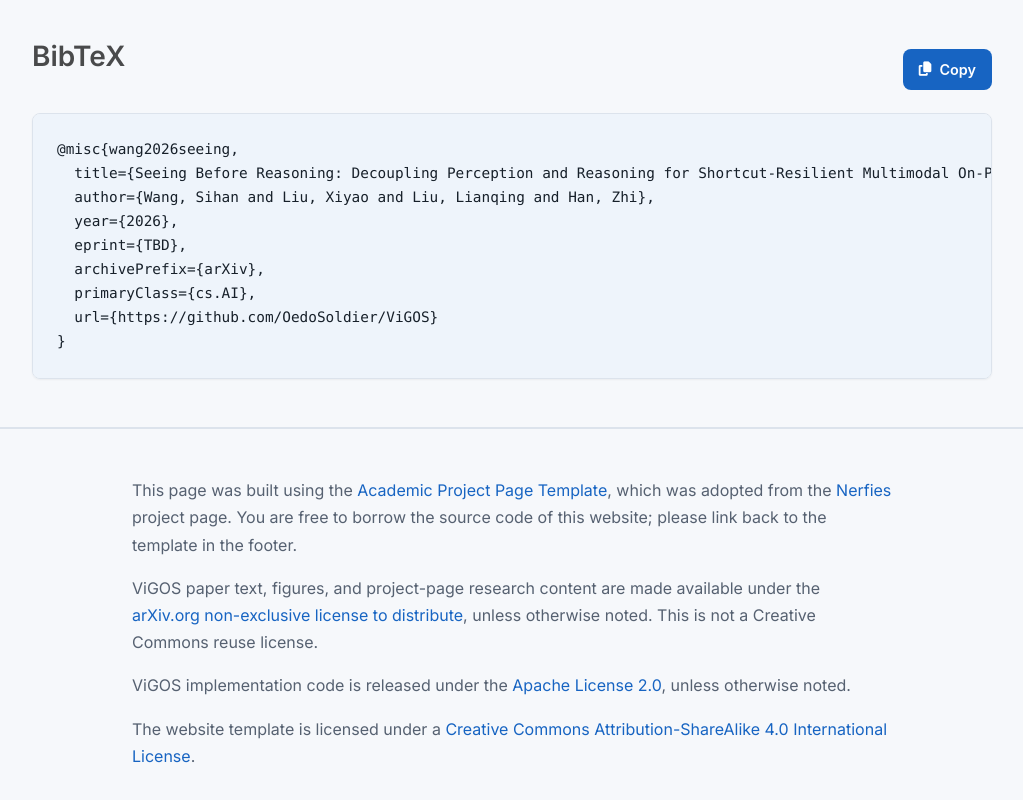
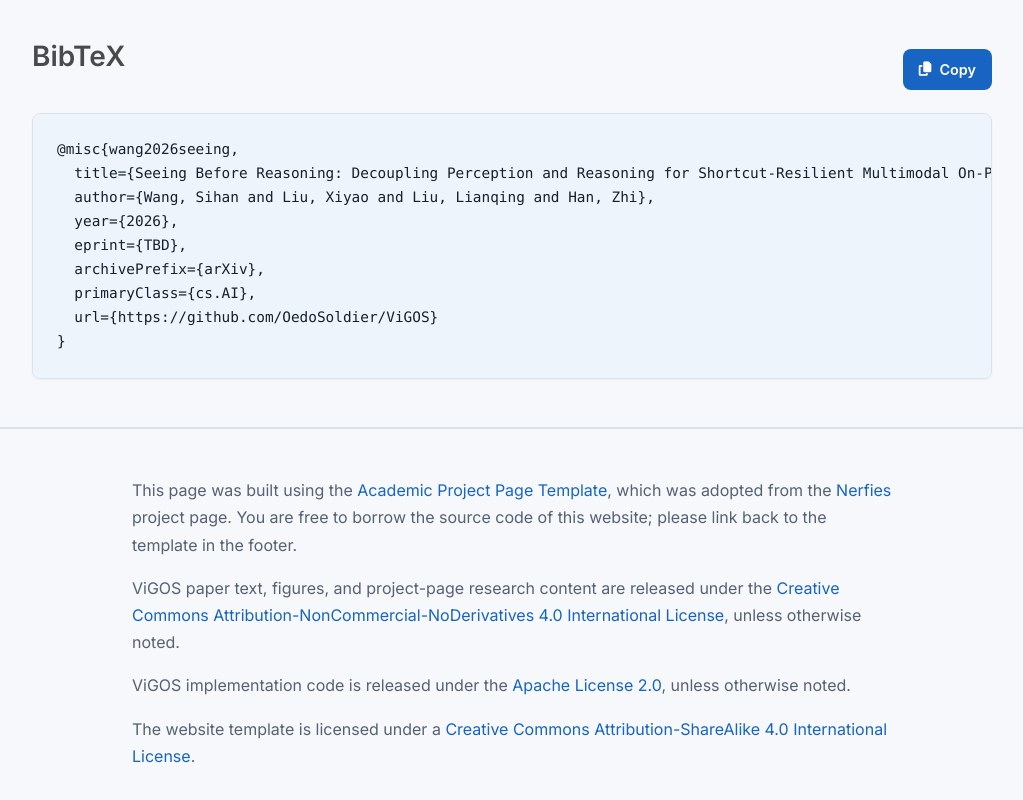
Before and after one commit to OedoSoldier/ViGOS, a plain HTML site: page docs/index.html in a window 1280 px wide. Shown: the part 5132-5932 px from the top of the page, without its empty margins (128-1151 px from the left). Drawn offline with nearby package versions, Linux system fonts and the light colour scheme; some icons are missing.

Commit message:
Update licensing information across multiple documents to reflect the release of the ViGOS paper and related content under the Creative Commons Attribution-NonCommercial-NoDerivatives 4.0 International License (CC BY-NC-ND 4.0), replacing the previous arXiv.org non-exclusive license references.

```diff
--- a/docs/index.html
+++ b/docs/index.html
@@ -646,9 +646,9 @@
             </p>
             <p>
               ViGOS paper text, figures, and project-page research content are
-              made available under the
-              <a rel="license" href="https://arxiv.org/licenses/nonexclusive-distrib/1.0/" target="_blank">arXiv.org non-exclusive license to distribute</a>,
-              unless otherwise noted. This is not a Creative Commons reuse license.
+              released under the
+              <a rel="license" href="https://creativecommons.org/licenses/by-nc-nd/4.0/" target="_blank">Creative Commons Attribution-NonCommercial-NoDerivatives 4.0 International License</a>,
+              unless otherwise noted.
             </p>
             <p>
               ViGOS implementation code is released under the
```
Also changed, not shown: 4 other files.
